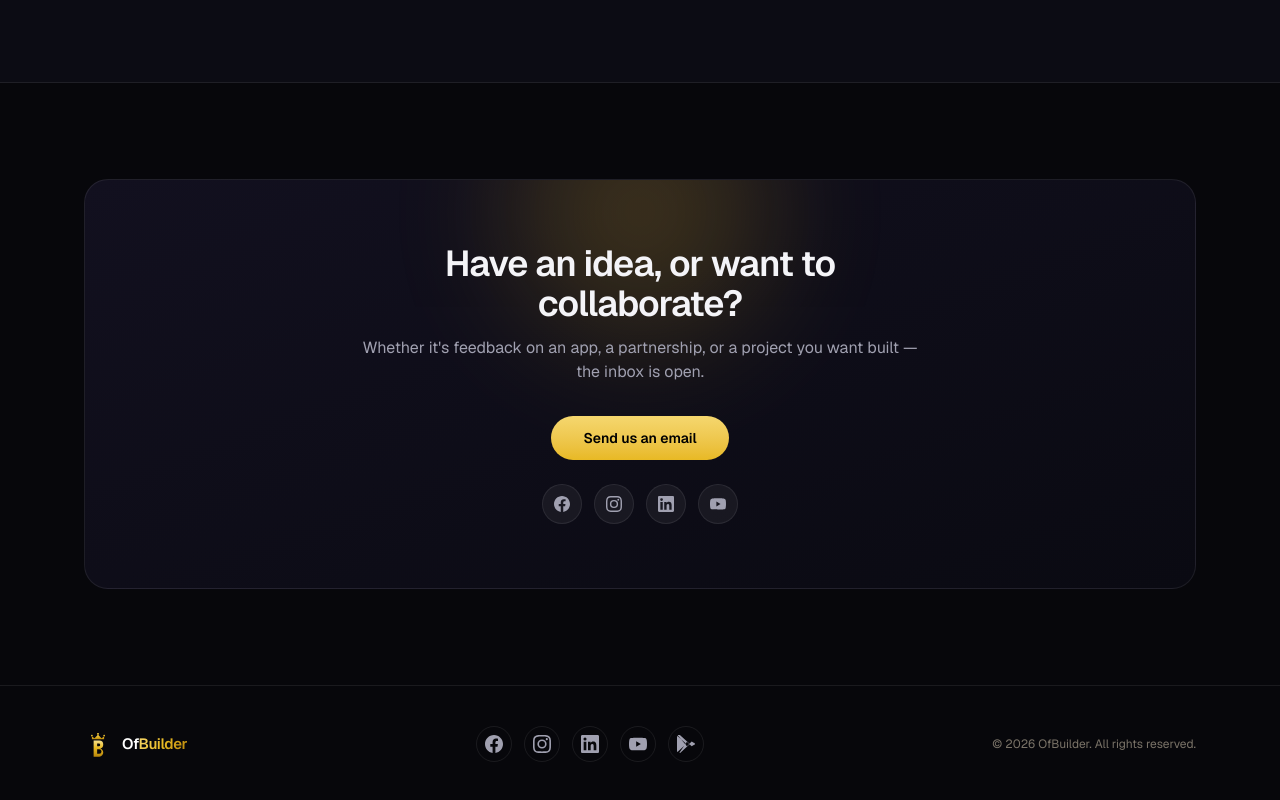
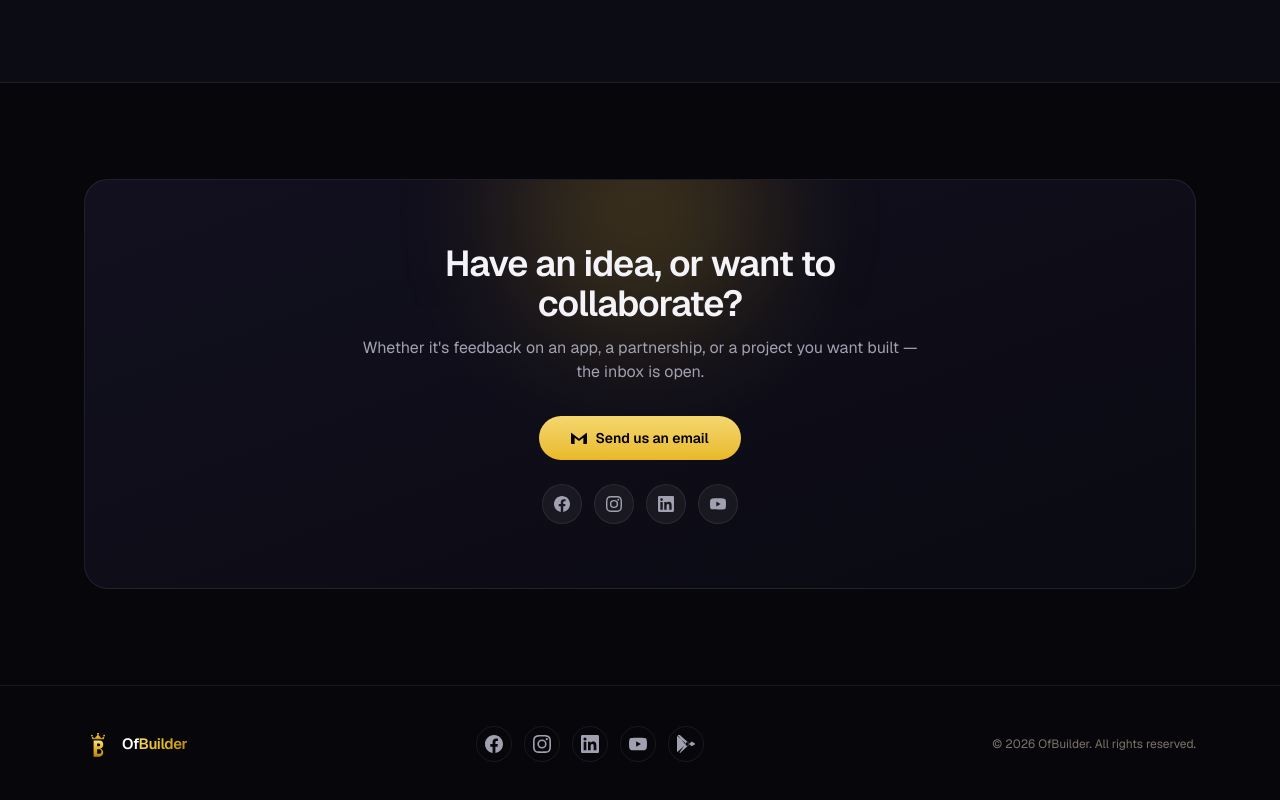
Before and after one commit to ofbuilder-dev/ofbuilder.com, a Next.js app: page / in a window 1280 px wide. Shown: the part 2996-3796 px from the top of the page. Built offline with nearby package versions, Linux system fonts and the light colour scheme.

Commit message:
Add email icon to contact button

```diff
--- a/app/page.tsx
+++ b/app/page.tsx
@@ -189,8 +189,11 @@ export default function Home() {
             <div className="mt-8 flex items-center justify-center">
               <a
                 href={`mailto:${contactEmail}`}
-                className="inline-flex items-center justify-center rounded-full bg-gradient-to-b from-[#f5d76e] to-[#e8b923] px-8 py-3 text-sm font-semibold text-black transition-transform hover:scale-[1.02]"
+                className="inline-flex items-center justify-center gap-2 rounded-full bg-gradient-to-b from-[#f5d76e] to-[#e8b923] px-8 py-3 text-sm font-semibold text-black transition-transform hover:scale-[1.02]"
               >
+                <svg width="16" height="16" viewBox="0 0 24 24" fill="currentColor">
+                  <path d="M24 5.457v13.909c0 .904-.732 1.636-1.636 1.636h-3.819V11.73L12 16.64l-6.545-4.91v9.273H1.636A1.636 1.636 0 010 19.366V5.457c0-.44.177-.861.494-1.171L12 13.09 23.506 4.286c.317.31.494.73.494 1.171z"/>
+                </svg>
                 Send us an email
               </a>
             </div>
```
